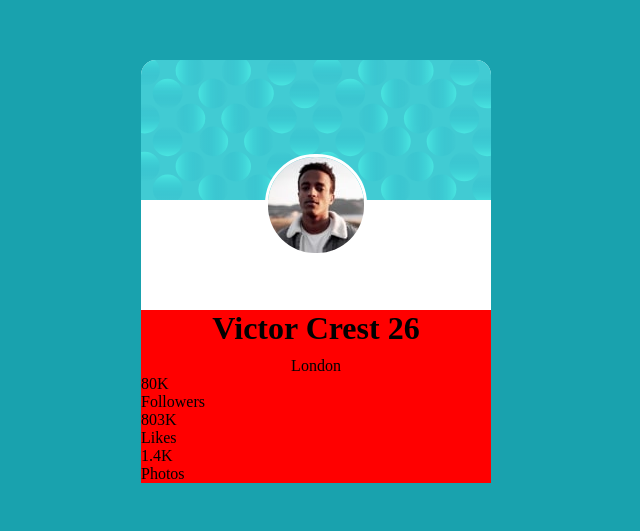
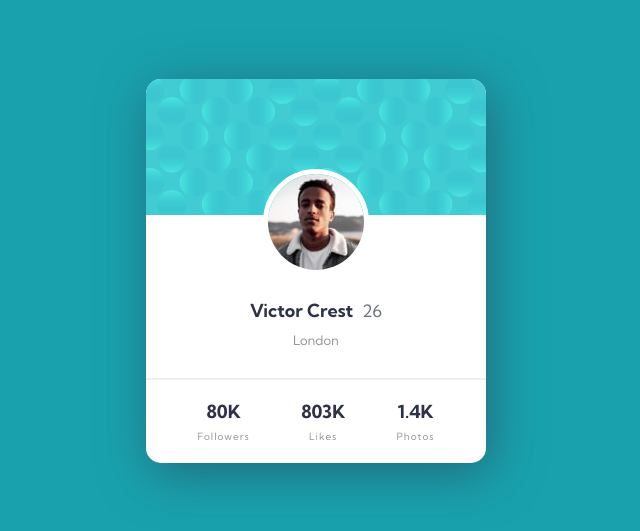
Before and after one commit to tallesalmeida/profile-card-component-main, a plain HTML site: page index.html in a window 1280 px wide. Shown: the part 129-660 px from the top of the page, without its empty margins (324-964 px from the left). Drawn offline with Linux system fonts and the light colour scheme.

Commit message:
sem background

```diff
--- a/index.html
+++ b/index.html
@@ -9,12 +9,15 @@
   <title>Frontend Mentor | Profile card component</title>
 </head>
 <body>
+
   <div class="container">
 
     <div class="imagem-bolha"><img src="images/bg-pattern-card.svg" alt=""></div>
-    <div class="imagem-pessoa"><img src="images/image-victor.jpg" alt="#"></div>
+
 
     <div class="infos">
+
+      <div class="imagem-pessoa"><img src="images/image-victor.jpg" alt="#"></div>
 
       <div class="infos-acima">
         <h1>
@@ -23,6 +26,8 @@
         </h1>
         <p class="cidade">London</p>
       </div>
+
+      <hr>
 
       <div class="infos-abaixo">
         <div>
--- a/style.css
+++ b/style.css
@@ -23,6 +23,8 @@ Dark gray: hsl(0, 0%, 59%)
 - Family: [Kumbh Sans](https://fonts.google.com/specimen/Kumbh+Sans)
 - Weights: 400, 700 */
 
+@import url('https://fonts.googleapis.com/css2?family=Kumbh+Sans:wght@400;700&display=swap');
+
 * {
     padding: 0;
     margin: 0;
@@ -35,28 +37,32 @@ body {
     display: flex;
     justify-content: center;
     align-items: center;
-    background-color: hsl(185, 75%, 39%)
+    background-color: hsl(185, 75%, 39%);
+    font-family: 'Kumbh Sans';
 }
 
 .container {
-    max-width: 1000px;
+    width: 340px;
     background-color: white;
     border-radius: 15px;
     position: absolute;
+    box-shadow: 5px 10px 50px hsla(229, 23%, 23%, 0.507);
 }
 
 .imagem-bolha img {
-    max-width: 400px;
+    max-width: 340px;
     border-top-left-radius: 15px;
     border-top-right-radius: 15px;
 }
 
 .imagem-pessoa img {
+    max-width: 110px;
     position: relative;
     bottom: 50px;
-    border-radius: 50px;
+    border-radius: 55px;
     border-style: solid;
     border-color: white;
+    border-width: 5px;
 }
 
 .imagem-pessoa {
@@ -64,13 +70,59 @@ body {
 }
 
 .infos {
-    background-color: red;
+
 }
 
 .infos-acima {
     text-align: center;
+    position: relative;
+    bottom: 30px;
 }
 
 .infos-acima > h1 {
     margin-bottom: 10px;
+    font-size: 18px;
+    font-weight: 700;
+    color: hsl(229, 23%, 23%);
 }
+
+#idade {
+    font-weight: 400;
+    color: hsl(227, 10%, 46%);
+    margin-left: 5px;
+    font-size: 17px;
+}
+
+.cidade {
+    color: hsl(0, 0%, 59%);
+    font-weight: 400;
+    font-size: 13px;
+}
+
+.infos-abaixo {
+    display: flex;
+    justify-content: space-evenly;
+    padding-bottom: 20px;
+}
+
+.numeros {
+    font-size: 18px;
+    color: hsl(229, 23%, 23%);
+    font-weight: 700;
+    text-align: center;
+}
+
+.palavras {
+    font-size: 10px;
+    color: hsl(0, 0%, 59%);
+    margin-top: 7px;
+    letter-spacing: 1px;
+    text-align: center;
+}
+
+hr {
+    margin-bottom: 20px;
+    background-color: hsla(0, 0%, 59%, 0.158);
+    height: 2px;
+    border: none;
+}
```
